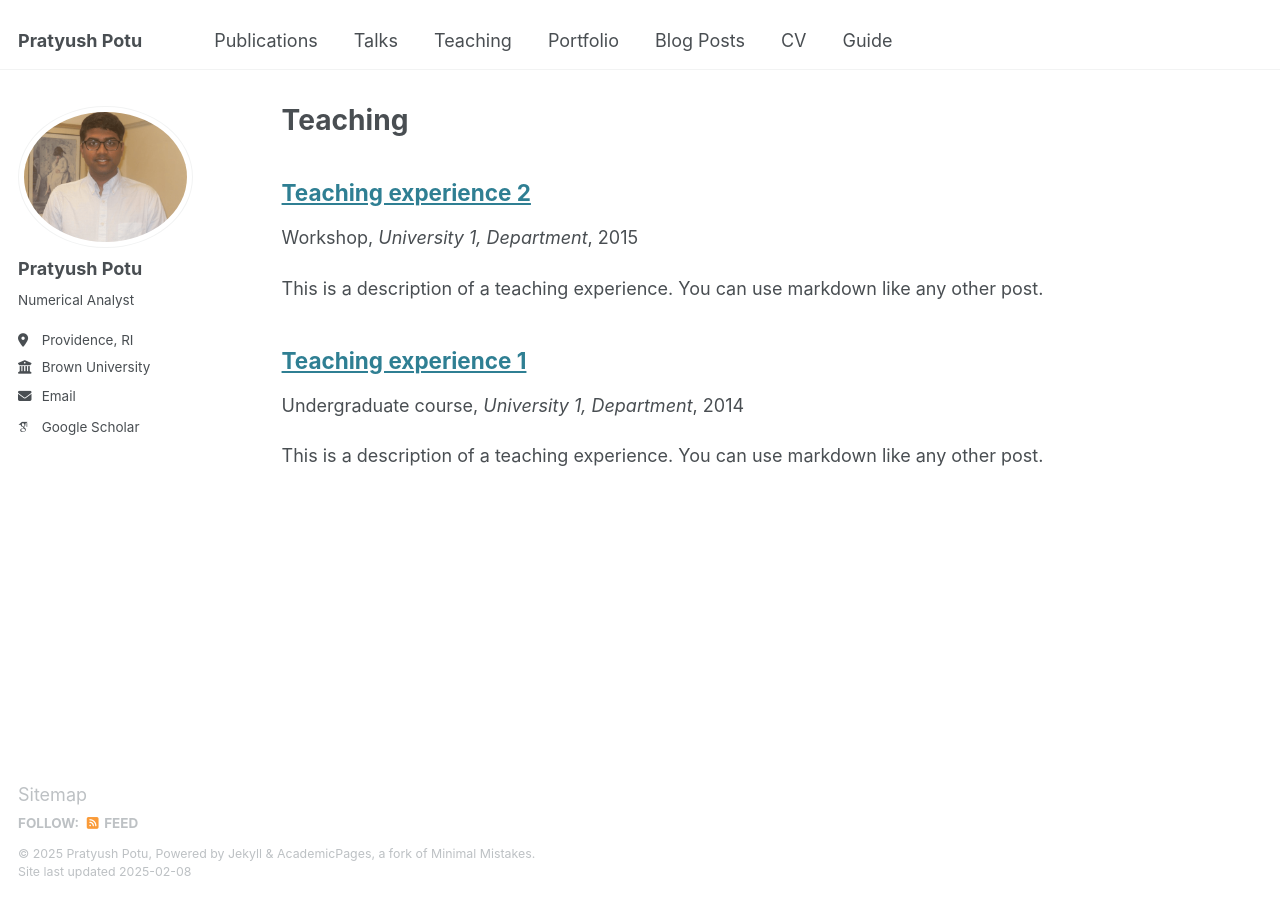
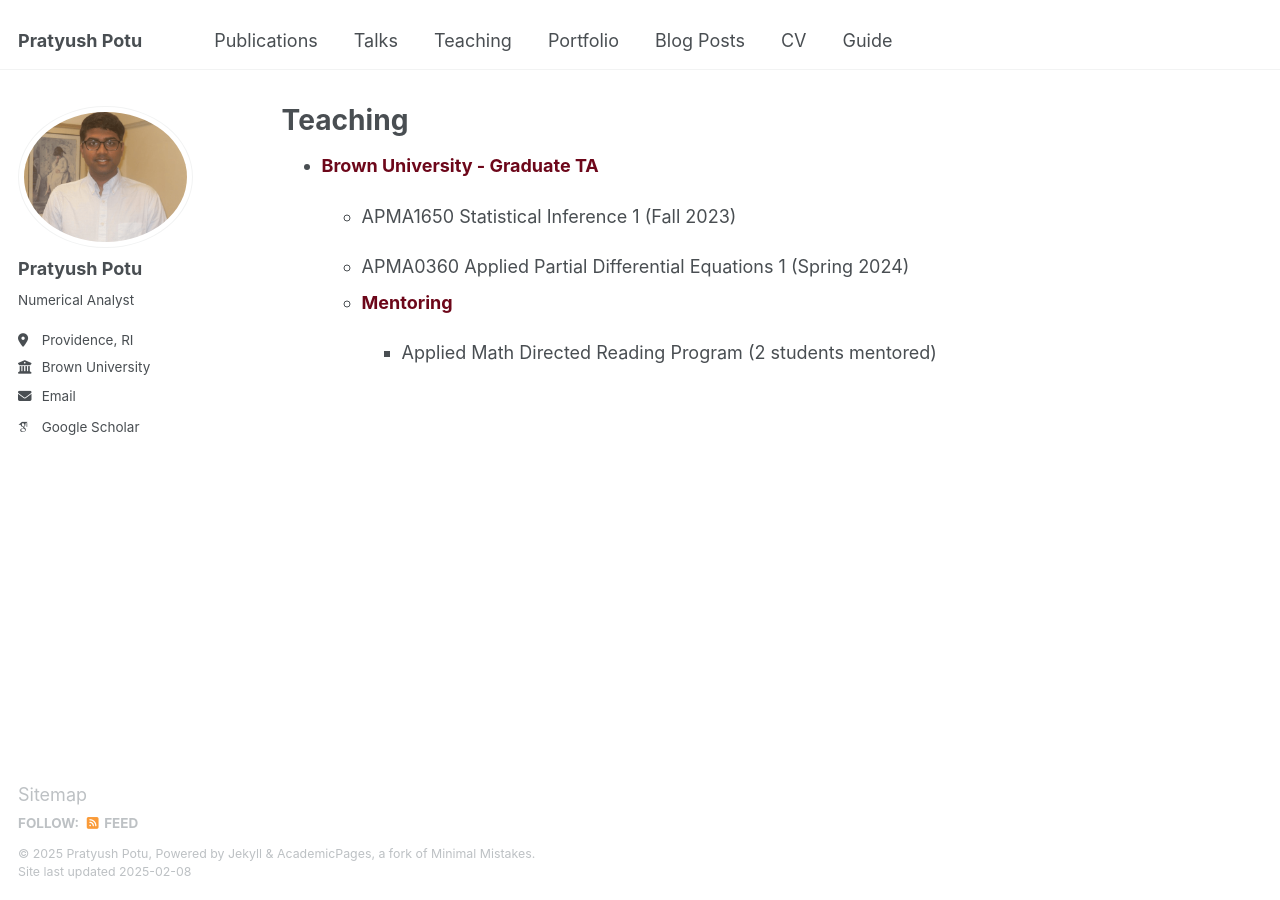
Before and after one commit to pratyushpotu/pratyushpotu.github.io, a Jekyll site: the page built from _pages/teaching.html, in a window 1280 px wide. Built offline with Jekyll 4.4.1, drawn with Linux system fonts in a browser that asks for light colours; some web fonts are replaced.

Commit message:
Update teaching.html

```diff
--- a/_pages/teaching.html
+++ b/_pages/teaching.html
@@ -5,8 +5,22 @@ permalink: /teaching/
 author_profile: true
 ---
 
-{% include base_path %}
+<ul>
 
-{% for post in site.teaching reversed %}
-  {% include archive-single.html %}
-{% endfor %}
+<li> <b><font color=#6D071A>Brown University - Graduate TA</font></b>
+
+<ul>
+<P></P>
+<li>APMA1650 Statistical Inference 1 (Fall 2023)
+<P></P>
+<li>APMA0360 Applied Partial Differential Equations 1 (Spring 2024)
+</ul>
+
+<ul>
+
+<li> <b><font color=#6D071A>Mentoring</font></b>
+
+<ul>
+<P></P>
+<li>Applied Math Directed Reading Program (2 students mentored)
+</ul>
```
